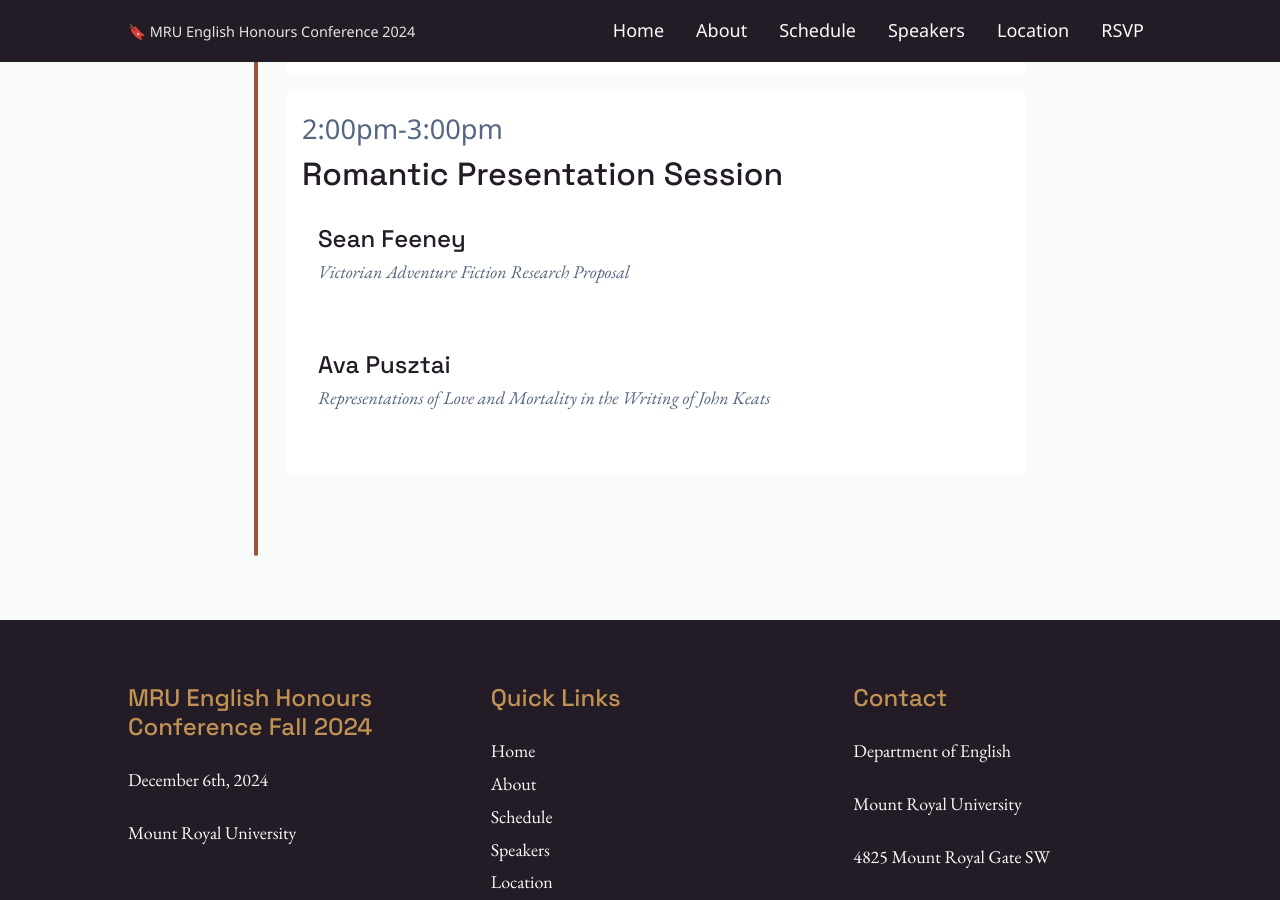
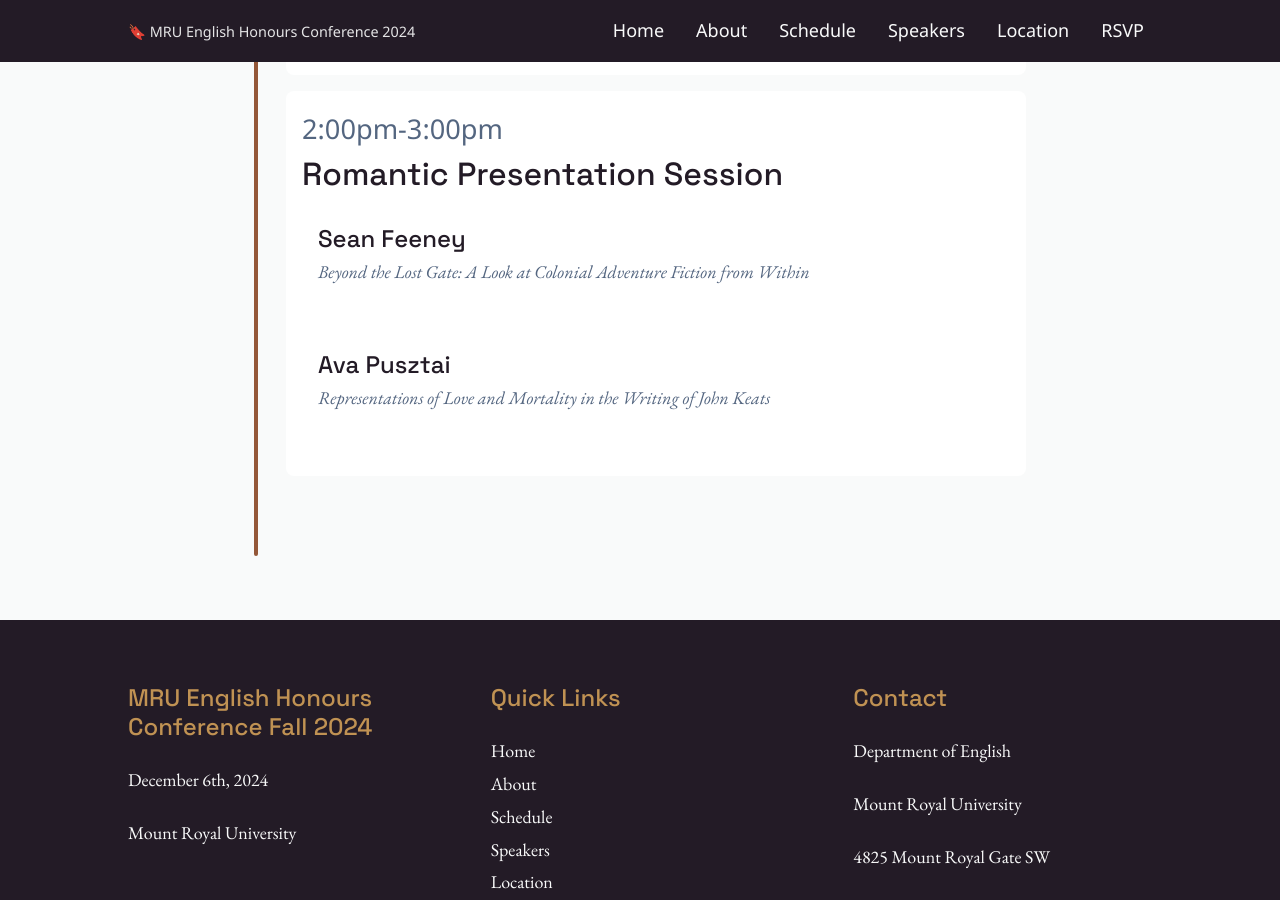
Before and after one commit to brennanbrown/communityandromance, a Jekyll site: the page built from schedule.md, in a window 1280 px wide and 900 px high, scrolled down 2340 px. Built offline with Jekyll 4.4.1, drawn with Linux system fonts in a browser that asks for light colours.

Commit message:
Update papers title

```diff
--- a/_data/schedule.yml
+++ b/_data/schedule.yml
@@ -28,6 +28,6 @@ afternoon:
     event: "Romantic Presentation Session"
     speakers:
       - name: "Sean Feeney"
-        title: "Victorian Adventure Fiction Research Proposal"
+        title: "Beyond the Lost Gate: A Look at Colonial Adventure Fiction from Within"
       - name: "Ava Pusztai"
         title: "Representations of Love and Mortality in the Writing of John Keats"
```
